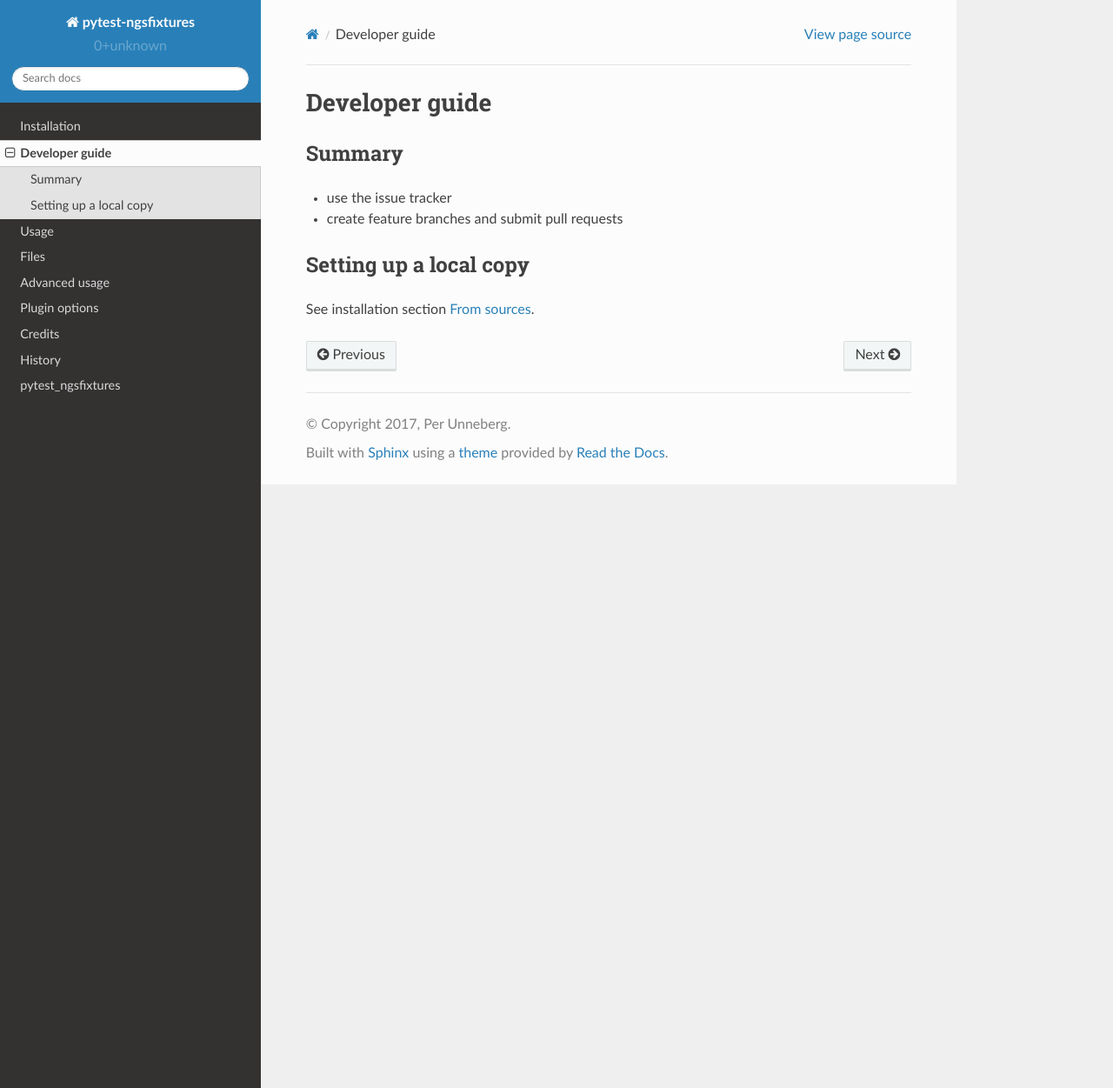
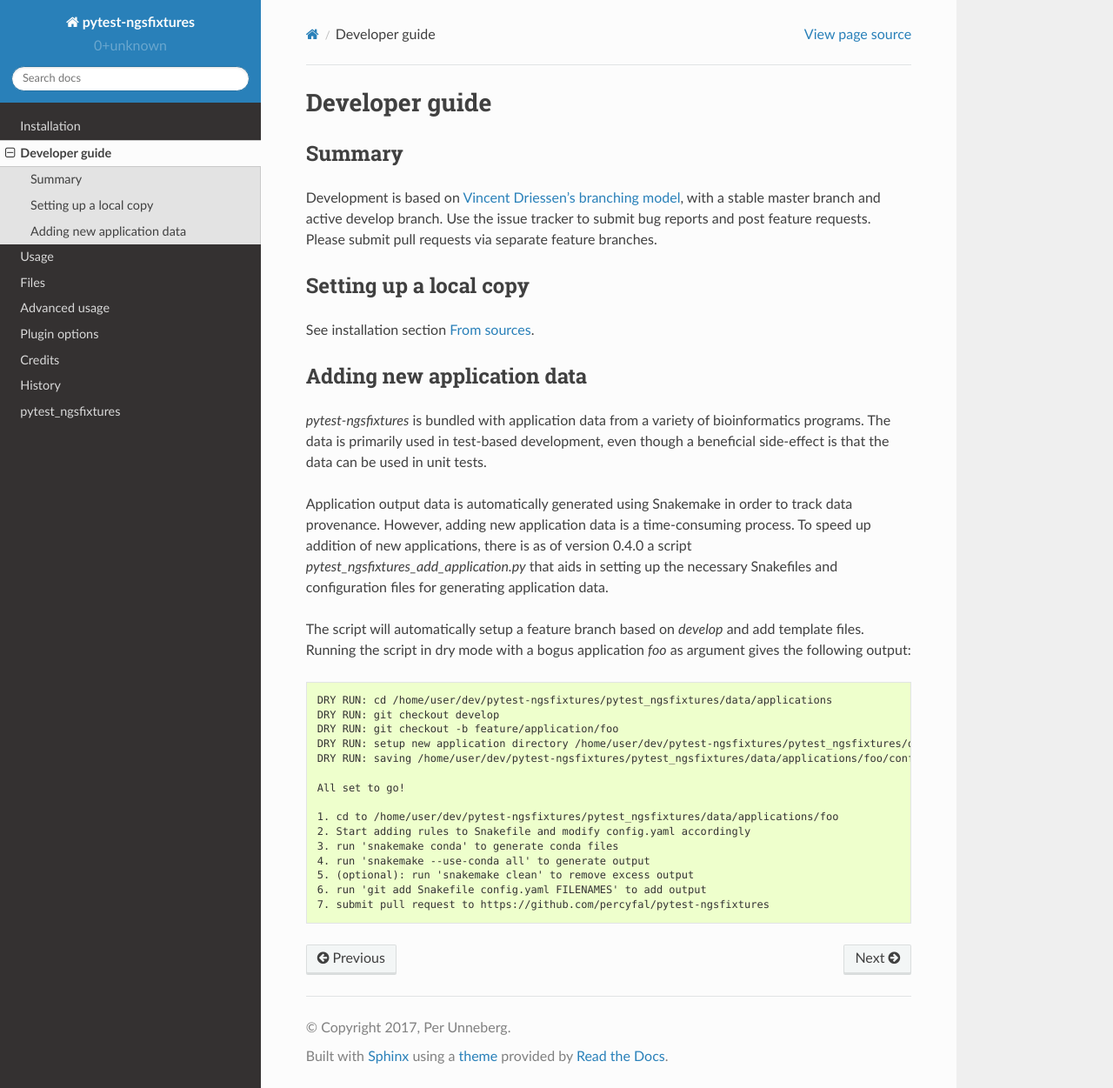
Before and after one commit to percyfal/pytest-ngsfixtures, a Sphinx documentation site: the page built from docs/contributing.rst, in a window 1280 px wide and 1251 px high. Shown: the whole window at 87% size. Built offline with Sphinx 7.4.7 and the Read the Docs theme 2.0.0, drawn with Linux system fonts in a browser that asks for light colours.

Commit message:
Add docs on how to add application data

```diff
--- a/docs/contributing.rst
+++ b/docs/contributing.rst
@@ -7,11 +7,55 @@ Developer guide
 Summary
 ----------
 
-- use the issue tracker
-- create feature branches and submit pull requests
-
+Development is based on `Vincent Driessen's branching model`_, with a
+stable master branch and active develop branch. Use the issue tracker
+to submit bug reports and post feature requests. Please submit pull
+requests via separate feature branches.
 
 Setting up a local copy
 -------------------------
 
 See installation section :ref:`installation-from-sources`.
+
+
+Adding new application data
+----------------------------
+
+`pytest-ngsfixtures` is bundled with application data from a variety
+of bioinformatics programs. The data is primarily used in test-based
+development, even though a beneficial side-effect is that the data can
+be used in unit tests.
+
+Application output data is automatically generated using Snakemake in
+order to track data provenance. However, adding new application data
+is a time-consuming process. To speed up addition of new applications,
+there is as of version 0.4.0 a script
+`pytest_ngsfixtures_add_application.py` that aids in setting up the
+necessary Snakefiles and configuration files for generating
+application data.
+
+The script will automatically setup a feature branch based on
+*develop* and add template files. Running the script in dry mode with
+a bogus application *foo* as argument gives the following output:
+
+.. code-block:: console
+
+
+   DRY RUN: cd /home/user/dev/pytest-ngsfixtures/pytest_ngsfixtures/data/applications
+   DRY RUN: git checkout develop
+   DRY RUN: git checkout -b feature/application/foo
+   DRY RUN: setup new application directory /home/user/dev/pytest-ngsfixtures/pytest_ngsfixtures/data/applications/foo
+   DRY RUN: saving /home/user/dev/pytest-ngsfixtures/pytest_ngsfixtures/data/applications/foo/config.yaml and /home/user/dev/pytest-ngsfixtures/pytest_ngsfixtures/data/applications/foo/Snakefile
+
+   All set to go!
+
+   1. cd to /home/user/dev/pytest-ngsfixtures/pytest_ngsfixtures/data/applications/foo
+   2. Start adding rules to Snakefile and modify config.yaml accordingly
+   3. run 'snakemake conda' to generate conda files
+   4. run 'snakemake --use-conda all' to generate output
+   5. (optional): run 'snakemake clean' to remove excess output
+   6. run 'git add Snakefile config.yaml FILENAMES' to add output
+   7. submit pull request to https://github.com/percyfal/pytest-ngsfixtures
+
+
+.. _Vincent Driessen's branching model: http://nvie.com/posts/a-successful-git-branching-model/
```
